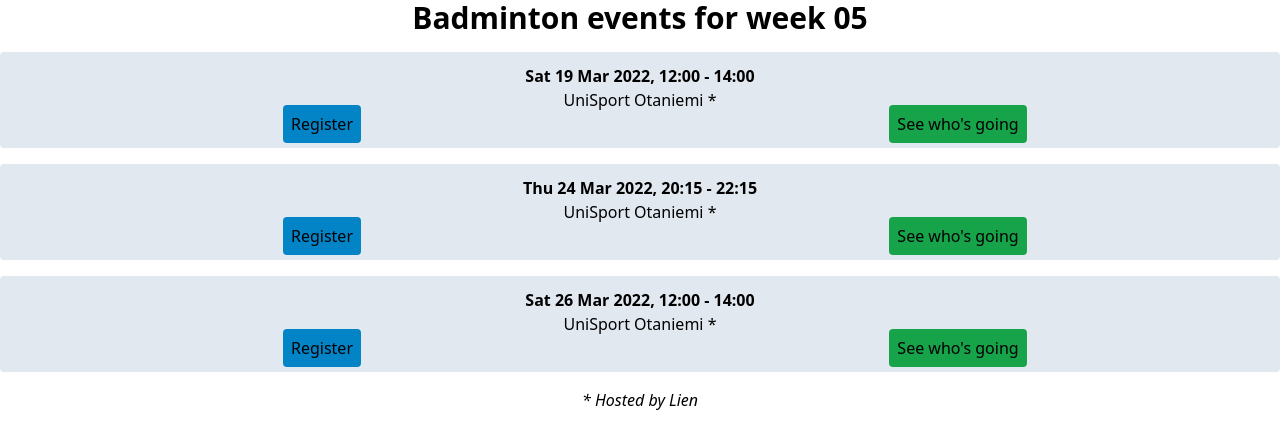
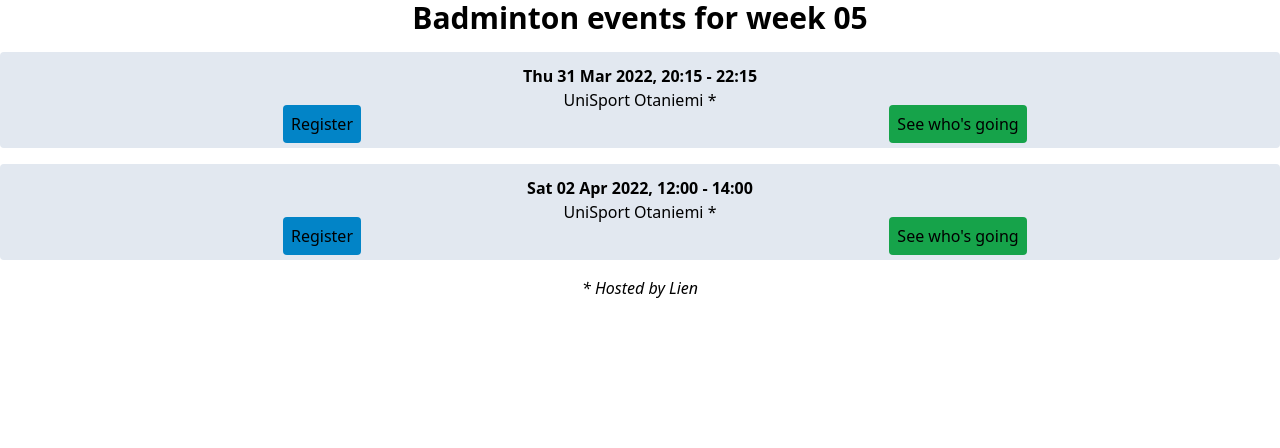
Before and after one commit to Go-for-Games/web, a React (Create React App) app: page / in a window 1280 px wide. Shown: the top 448 px of the page. Built offline with nearby package versions, Linux system fonts and the light colour scheme.

Commit message:
chore: add events

```diff
--- a/src/App.tsx
+++ b/src/App.tsx
@@ -3,20 +3,20 @@ import moment from 'moment';
 import Event from './components/Event';
 
 const events = [
+  // {
+  //   date: 'Sat 19 Mar 2022, 12:00 - 14:00',
+  //   location: 'UniSport Otaniemi *',
+  //   form: 'https://forms.gle/bsPuAboVBoiJAtW89',
+  //   view: 'https://docs.google.com/forms/d/e/1FAIpQLSfDSN2M6W6BUjL72rGgl2WnbvKXFBoYYaCgezCH3-m8FYgqLQ/viewanalytics',
+  // },
   {
-    date: 'Sat 19 Mar 2022, 12:00 - 14:00',
-    location: 'UniSport Otaniemi *',
-    form: 'https://forms.gle/bsPuAboVBoiJAtW89',
-    view: 'https://docs.google.com/forms/d/e/1FAIpQLSfDSN2M6W6BUjL72rGgl2WnbvKXFBoYYaCgezCH3-m8FYgqLQ/viewanalytics',
-  },
-  {
-    date: 'Thu 24 Mar 2022, 20:15 - 22:15',
+    date: 'Thu 31 Mar 2022, 20:15 - 22:15',
     location: 'UniSport Otaniemi *',
     form: 'https://forms.gle/YMCaPVseYmhS1caGA',
     view: 'https://docs.google.com/forms/d/e/1FAIpQLSfn4xSq_6cZXcnT-ZtczJpmaUaKe4FStNBeGaxjoIH8SubvVA/viewanalytics',
   },
   {
-    date: 'Sat 26 Mar 2022, 12:00 - 14:00',
+    date: 'Sat 02 Apr 2022, 12:00 - 14:00',
     location: 'UniSport Otaniemi *',
     form: 'https://forms.gle/1p5uYgZFCUE3gnqr8',
     view: 'https://docs.google.com/forms/d/e/1FAIpQLScpU77xANv69l_niQo7cfW77Pqavrgt8dcGdLMRONWAbH66bQ/viewanalytics',
```
